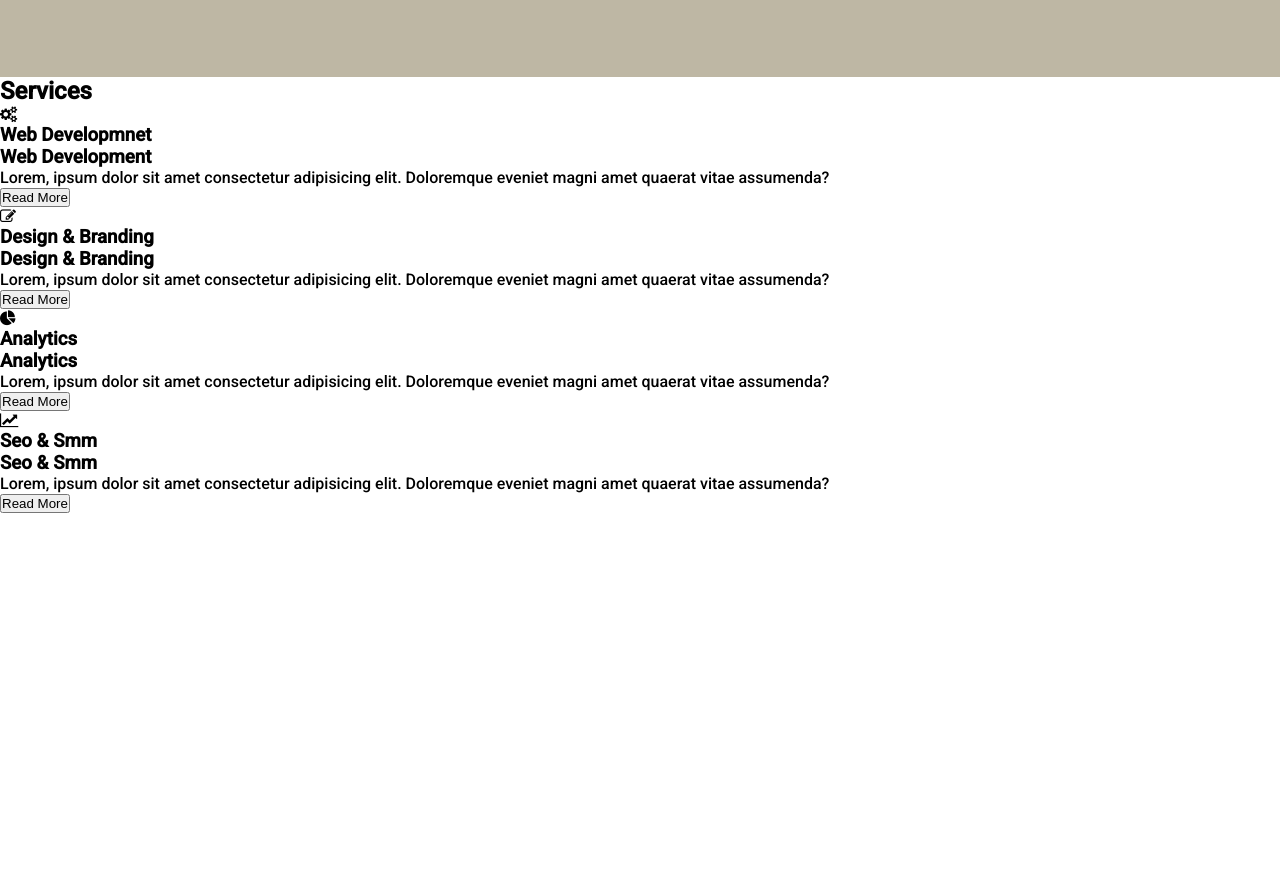
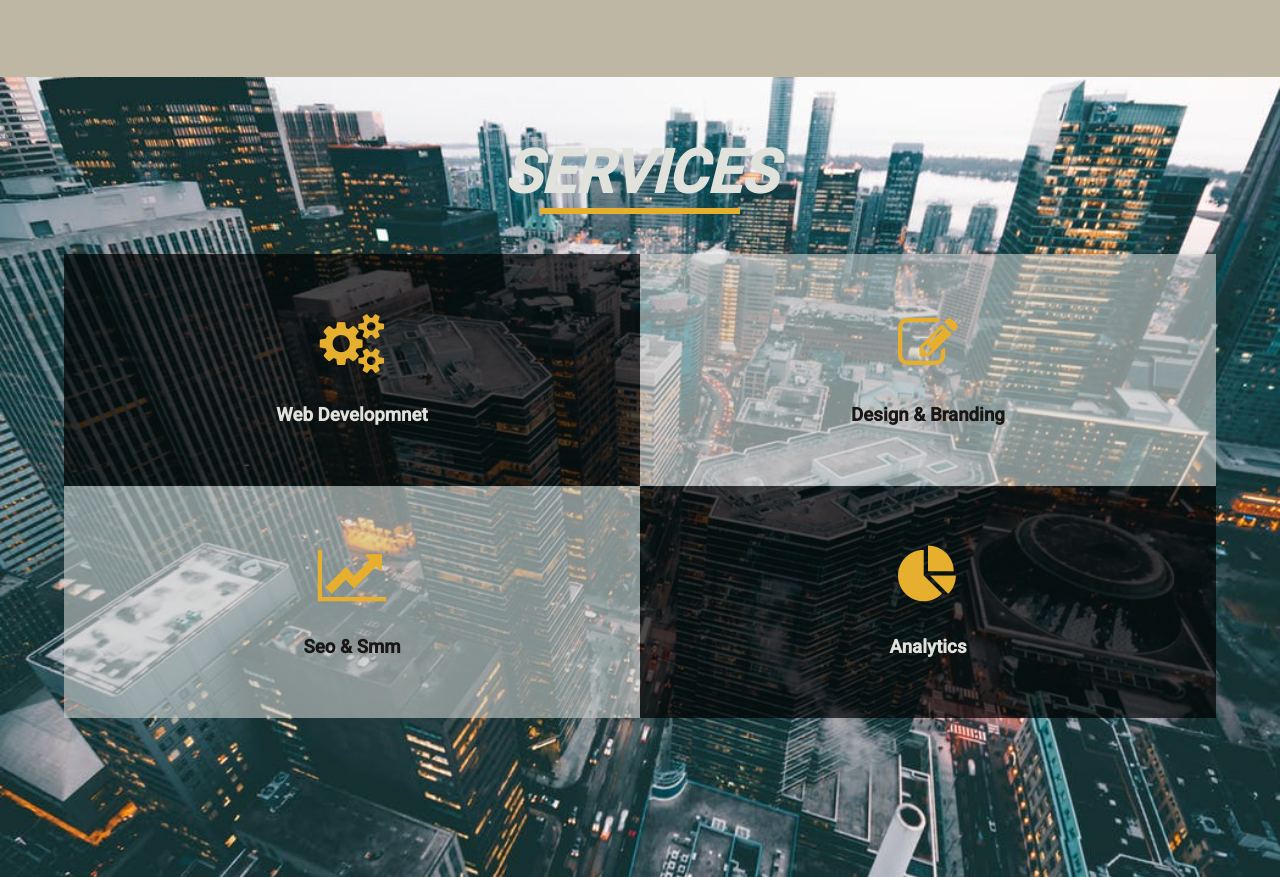
Before and after one commit to NSGuliyev/JS-Activities-02-JS-and-CSS-Clock, a plain HTML site: page index.html in a window 1280 px wide. Shown: the part 1250-2127 px from the top of the page. Before the commit the page ends 1763 px from the top, so only its background shows below. Drawn offline with Linux system fonts and the light colour scheme.

Commit message:
Services CSS

```diff
--- a/style.css
+++ b/style.css
@@ -169,3 +169,133 @@ nav ul li a:hover {
     grid-column-gap: 5px;
   }
 }
+
+/* ########## Service Section ########## */
+
+.title {
+  margin: 40px 0;
+}
+
+.title-text {
+  text-align: center;
+  font-size: 40px;
+  color: #e0e2db;
+  font-style: italic;
+  text-transform: uppercase;
+}
+
+.title-underline {
+  width: 200px;
+  border: 3px solid #e6af2e;
+  margin: 0 auto;
+}
+
+#services {
+  min-height: 100vh;
+  background: url(images/services.jpeg);
+  background-attachment: fixed;
+  background-position: center;
+  background-size: cover;
+  background-repeat: no-repeat;
+  padding: 20px 0 80px 0;
+}
+
+.services-container {
+  max-width: 90vw;
+  margin: 0 auto;
+  color: #e0e2db;
+}
+
+.service-item {
+  overflow: hidden;
+  position: relative;
+  padding: 60px;
+}
+
+.service-item .fa {
+  font-size: 60px;
+  margin-bottom: 30px;
+  color: #e6af2e;
+}
+
+.service-item-black {
+  background: linear-gradient(rgba(0, 0, 0, 0.7), rgba(0, 0, 0, 0.7));
+}
+
+.service-item-white {
+  background: linear-gradient(
+    rgba(206, 208, 206, 0.6),
+    rgba(206, 208, 206, 0.6)
+  );
+  color: #191716;
+}
+
+.front-text {
+  text-align: center;
+  transition: transform 2s;
+}
+
+.back-text {
+  position: absolute;
+  bottom: -15em;
+  width: 75%;
+  margin: 0 auto;
+  height: 100%;
+  transition: bottom 2s;
+  padding: 30px 0;
+}
+
+.back-text h1 {
+  margin-bottom: 20px;
+}
+
+.back-text button {
+  margin-top: 20px;
+  padding: 10px 20px;
+  background: transparent;
+  border: 2px solid #e6af2e;
+  font-size: 20px;
+  color: #e6af2e;
+}
+
+.back-text button:hover {
+  background: #e6af2e;
+  color: #191716;
+}
+
+.service-item-white button {
+  background: #e6af2e;
+  color: #191716;
+}
+.service-item-white button:hover {
+  background: #191716;
+  border-color: #191716;
+  color: #e6af2e;
+}
+
+.service-item:hover .front-text {
+  transform: translateY(-200px);
+}
+.service-item:hover .back-text {
+  bottom: 0;
+}
+
+@media screen and (min-width: 776px) {
+  .services-container {
+    display: grid;
+    grid-template-columns: 1fr 1fr;
+  }
+
+  .services-container .service-item:nth-of-type(1) {
+    order: 1;
+  }
+  .services-container .service-item:nth-of-type(2) {
+    order: 2;
+  }
+  .services-container .service-item:nth-of-type(3) {
+    order: 4;
+  }
+  .services-container .service-item:nth-of-type(4) {
+    order: 3;
+  }
+} ;
```
